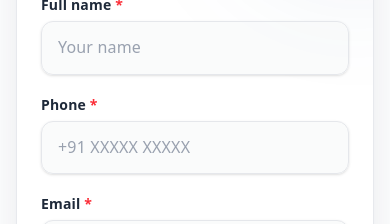
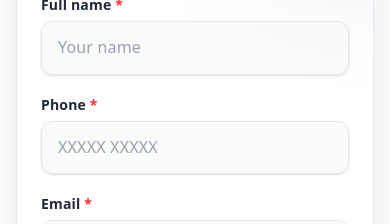
Before and after one commit to shankar-1403/ecb, a React (Vite) app: page /contact in a window 390 px wide. Shown: the part 1180-1404 px from the top of the page. Built offline with nearby package versions, Linux system fonts and the light colour scheme.

Commit message:
mobile input placeholder changes

```diff
--- a/src/pages/Contact.jsx
+++ b/src/pages/Contact.jsx
@@ -183,7 +183,7 @@ function Contact() {
                     </div>
                     <div>
                       <Label htmlFor="phone">Phone <span className="text-red-500">*</span></Label>
-                      <input id="phone" name="phone" placeholder="+91 XXXXX XXXXX" value={formData.phone} onChange={handleInputChange} className={fieldBase} maxLength={10}/>
+                      <input id="phone" name="phone" placeholder="XXXXX XXXXX" value={formData.phone} onChange={handleInputChange} className={fieldBase} maxLength={10}/>
                     </div>
 
                   </div>
--- a/src/pages/Home.jsx
+++ b/src/pages/Home.jsx
@@ -96,7 +96,7 @@ const TESTIMONIALS = [
 
 const ABOUT_STRENGTHS = [
     { icon: Globe, text: "Pan-India network spanning 20+ states with verified domain experts" },
-    { icon: ShieldCheck, text: "Trusted by 5000+ entrepreneurs, MSMEs and growing businesses" },
+    { icon: ShieldCheck, text: "Trusted by 10L+ entrepreneurs, MSMEs and growing businesses" },
     { icon: Handshake, text: "Strategic tie-ups with government bodies, NBFCs and corporates" },
     { icon: Rocket, text: "End-to-end support from ideation to scale across 21 service domains" },
     { icon: Award, text: "Recognized platform for Elite Ambassadors across India" },
@@ -742,7 +742,7 @@ function Home() {
                                         </div>
                                         <div>
                                             <Label htmlFor="phone">Phone *</Label>
-                                            <input id="phone" name="phone" placeholder="+91 XXXXX XXXXX" value={formData.phone} onChange={handleInputChange} className={fieldBase} maxLength={10} />
+                                            <input id="phone" name="phone" placeholder="XXXXX XXXXX" value={formData.phone} onChange={handleInputChange} className={fieldBase} maxLength={10} />
                                         </div>
 
                                     </div>
--- a/src/pages/Membership.jsx
+++ b/src/pages/Membership.jsx
@@ -210,7 +210,7 @@ function Membership() {
 
                     <div>
                       <Label htmlFor="phone">Phone <span className="text-red-500">*</span></Label>
-                      <input id="phone" name="phone" placeholder="+91 XXXXX XXXXX" value={formData.phone} onChange={handleInputChange} className={`appearance-none ${fieldBase}`} maxLength={10} />
+                      <input id="phone" name="phone" placeholder="XXXXX XXXXX" value={formData.phone} onChange={handleInputChange} className={`appearance-none ${fieldBase}`} maxLength={10} />
                     </div>
 
                     <div>
```
